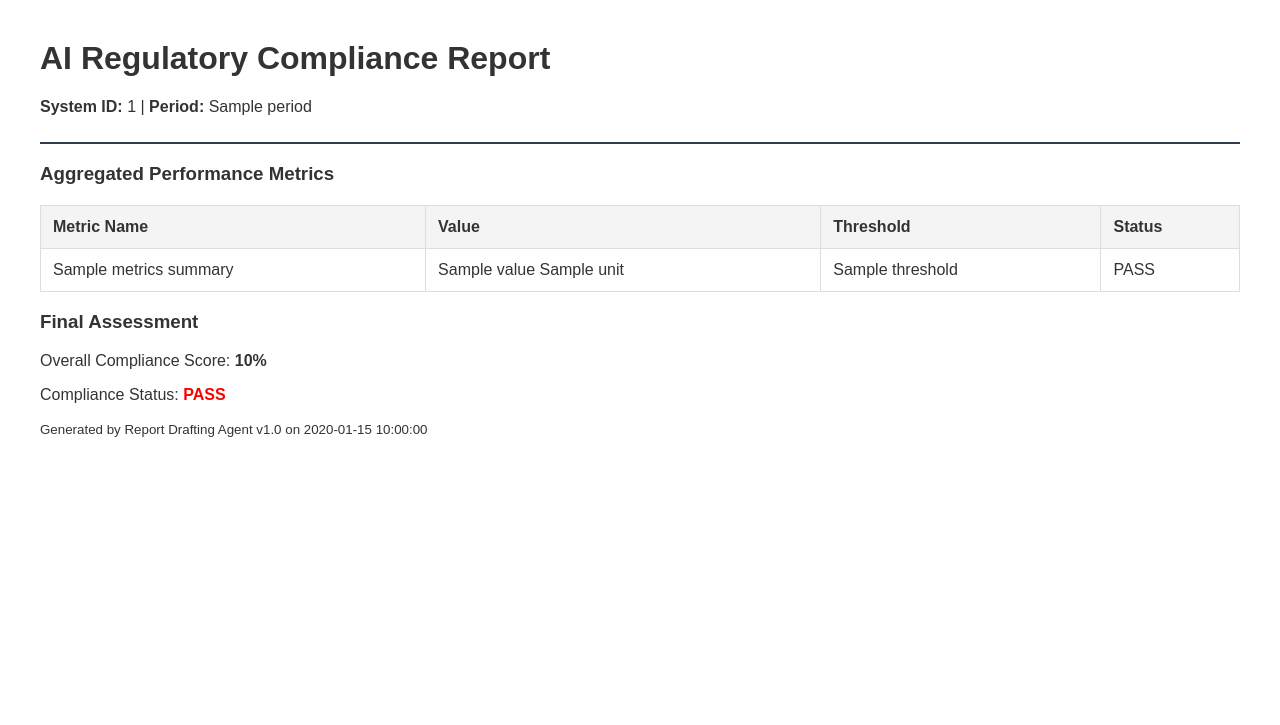
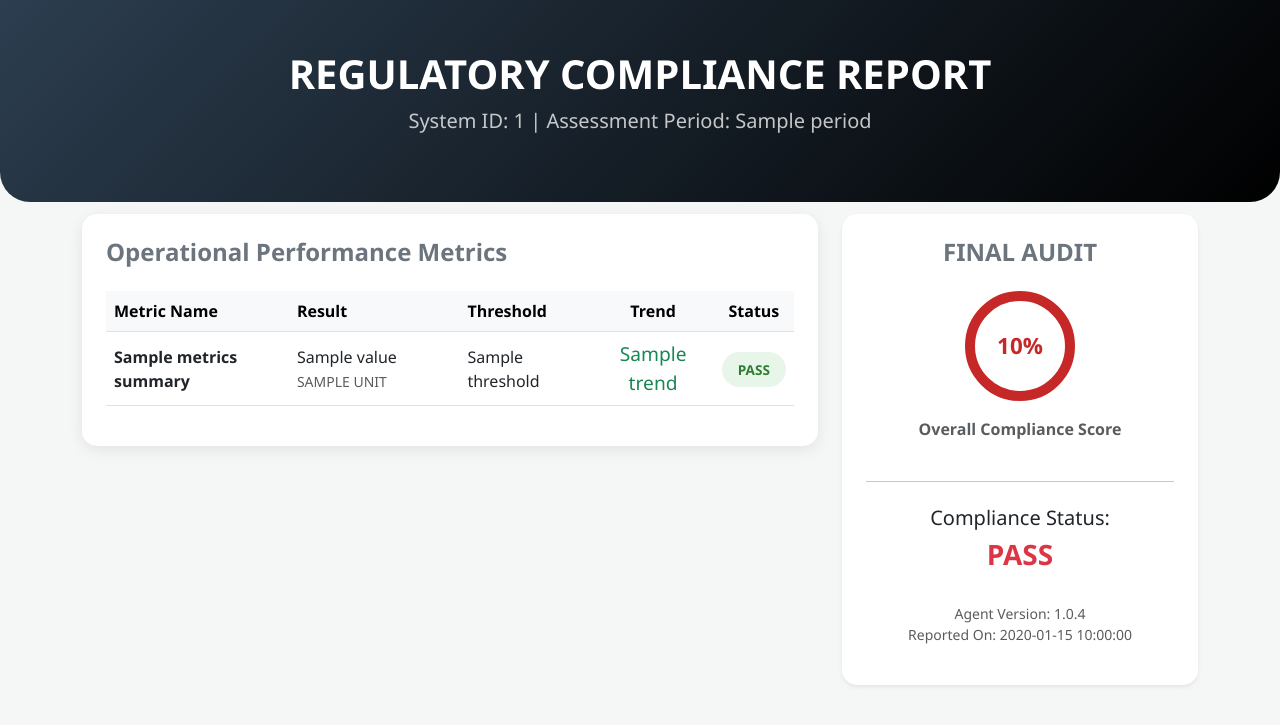
Before and after one commit to anisha1520/AI_Report_Agent, a Python web app: template templates/regulatory_template.html in a window 1280 px wide. Shown: the top 725 px of the page. Run offline with Jinja, Linux system fonts and the light colour scheme; the template is opened without the code that fills it: most values are stand-ins (such as "Sample title", 1, 10 or a date in 2020).

Commit message:
UI changes

```diff
--- a/templates/regulatory_template.html
+++ b/templates/regulatory_template.html
@@ -1,44 +1,90 @@
 <!DOCTYPE html>
-<html>
+<html lang="en">
 <head>
+    <meta charset="UTF-8">
+    <meta name="viewport" content="width=device-width, initial-scale=1.0">
+    <title>AI Compliance Dashboard</title>
+    <link href="https://cdn.jsdelivr.net/npm/bootstrap@5.3.0/dist/css/bootstrap.min.css" rel="stylesheet">
     <style>
-        body { font-family: Arial, sans-serif; margin: 40px; color: #333; }
-        .header { border-bottom: 2px solid #2c3e50; padding-bottom: 10px; }
-        .status-pass { color: green; font-weight: bold; }
-        .status-fail { color: red; font-weight: bold; }
-        table { width: 100%; border-collapse: collapse; margin-top: 20px; }
-        th, td { border: 1px solid #ddd; padding: 12px; text-align: left; }
-        th { background-color: #f4f4f4; }
+        body { background-color: #f4f7f6; font-family: 'Segoe UI', Tahoma, Geneva, Verdana, sans-serif; }
+        .card { border: none; border-radius: 15px; box-shadow: 0 4px 15px rgba(0,0,0,0.08); }
+        .header-section { background: linear-gradient(135deg, #2c3e50 0%, #000000 100%); color: white; padding: 50px 0; border-radius: 0 0 30px 30px; }
+        .status-badge { padding: 8px 16px; border-radius: 20px; font-weight: 600; font-size: 0.85rem; }
+        .badge-pass { background-color: #e8f5e9; color: #2e7d32; }
+        .badge-fail { background-color: #ffebee; color: #c62828; }
+        .score-circle { width: 110px; height: 110px; border-radius: 50%; border: 10px solid #e9ecef; display: flex; align-items: center; justify-content: center; font-weight: 800; font-size: 1.4rem; margin: auto; transition: 0.3s; }
+        .score-success { border-color: #2e7d32; color: #2e7d32; }
+        .score-danger { border-color: #c62828; color: #c62828; }
+        .trend-icon { font-size: 1.2rem; }
     </style>
 </head>
 <body>
-    <div class="header">
-        <h1>AI Regulatory Compliance Report</h1>
-        <p><strong>System ID:</strong> {{ system_id }} | <strong>Period:</strong> {{ period }}</p>
+
+<div class="header-section text-center mb-5">
+    <div class="container">
+        <h1 class="fw-bold text-uppercase tracking-wider">Regulatory Compliance Report</h1>
+        <p class="lead opacity-75">System ID: {{ system_id }} | Assessment Period: {{ period }}</p>
+    </div>
 </div>
 
-    <h3>Aggregated Performance Metrics</h3>
-    <table>
+<div class="container" style="margin-top: -60px;">
+    <div class="row g-4">
+        <div class="col-lg-8">
+            <div class="card p-4">
+                <h4 class="mb-4 fw-bold text-secondary">Operational Performance Metrics</h4>
+                <div class="table-responsive">
+                    <table class="table table-hover align-middle">
+                        <thead class="table-light">
                             <tr>
                                 <th>Metric Name</th>
-            <th>Value</th>
+                                <th>Result</th>
                                 <th>Threshold</th>
-            <th>Status</th>
+                                <th class="text-center">Trend</th>
+                                <th class="text-center">Status</th>
                             </tr>
+                        </thead>
+                        <tbody>
                             {% for m in metrics_summary %}
                             <tr>
-            <td>{{ m.name }}</td>
-            <td>{{ m.value }} {{ m.unit }}</td>
+                                <td class="fw-bold">{{ m.name }}</td>
+                                <td>{{ m.value }} <small class="text-muted text-uppercase">{{ m.unit }}</small></td>
                                 <td>{{ m.threshold }}</td>
-            <td>{{ m.status }}</td>
+                                <td class="text-center trend-icon {{ 'text-success' if m.status == 'PASS' else 'text-danger' }}">
+                                    {{ m.trend }}
+                                </td>
+                                <td class="text-center">
+                                    <span class="status-badge {{ 'badge-pass' if m.status == 'PASS' else 'badge-fail' }}">
+                                        {{ m.status }}
+                                    </span>
+                                </td>
                             </tr>
                             {% endfor %}
+                        </tbody>
                     </table>
+                </div>
+            </div>
+        </div>
 
-    <h3>Final Assessment</h3>
-    <p>Overall Compliance Score: <strong>{{ overall_score }}%</strong></p>
-    <p>Compliance Status: <span class="{{ 'status-pass' if status == 'COMPLIANT' else 'status-fail' }}">{{ status }}</span></p>
+        <div class="col-lg-4">
+            <div class="card p-4 text-center h-100 shadow-sm">
+                <h4 class="mb-4 fw-bold text-secondary text-uppercase">Final Audit</h4>
+                <div class="score-circle {{ 'score-success' if status == 'COMPLIANT' else 'score-danger' }} mb-3">
+                    {{ overall_score }}%
+                </div>
+                <p class="text-muted fw-semibold">Overall Compliance Score</p>
+                <hr class="my-4">
+                <h5 class="mb-2">Compliance Status:</h5>
+                <h3 class="{{ 'text-success' if status == 'COMPLIANT' else 'text-danger' }} fw-bold text-uppercase">
+                    {{ status }}
+                </h3>
+                <div class="mt-auto pt-4">
+                    <p class="text-muted small mb-0">Agent Version: 1.0.4</p>
+                    <p class="text-muted small">Reported On: {{ gen_date }}</p>
+                </div>
+            </div>
+        </div>
+    </div>
+</div>
 
-    <p><small>Generated by Report Drafting Agent v1.0 on {{ gen_date }}</small></p>
 </body>
 </html>
```
Also changed, not shown: reports/compliance_report_output.html (+106 -39 lines), src/agent_logic.py (+26 -22 lines). Lines whose indentation alone changed are shown as unchanged.
